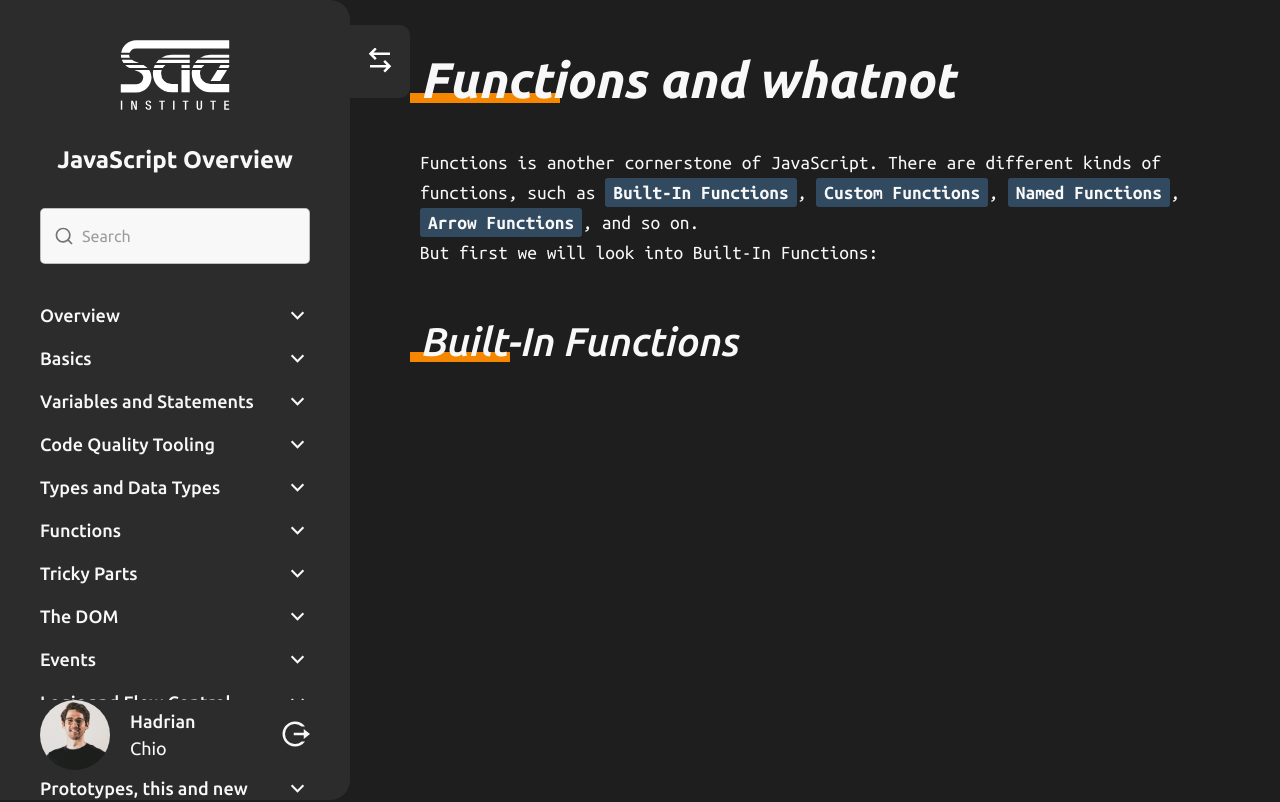
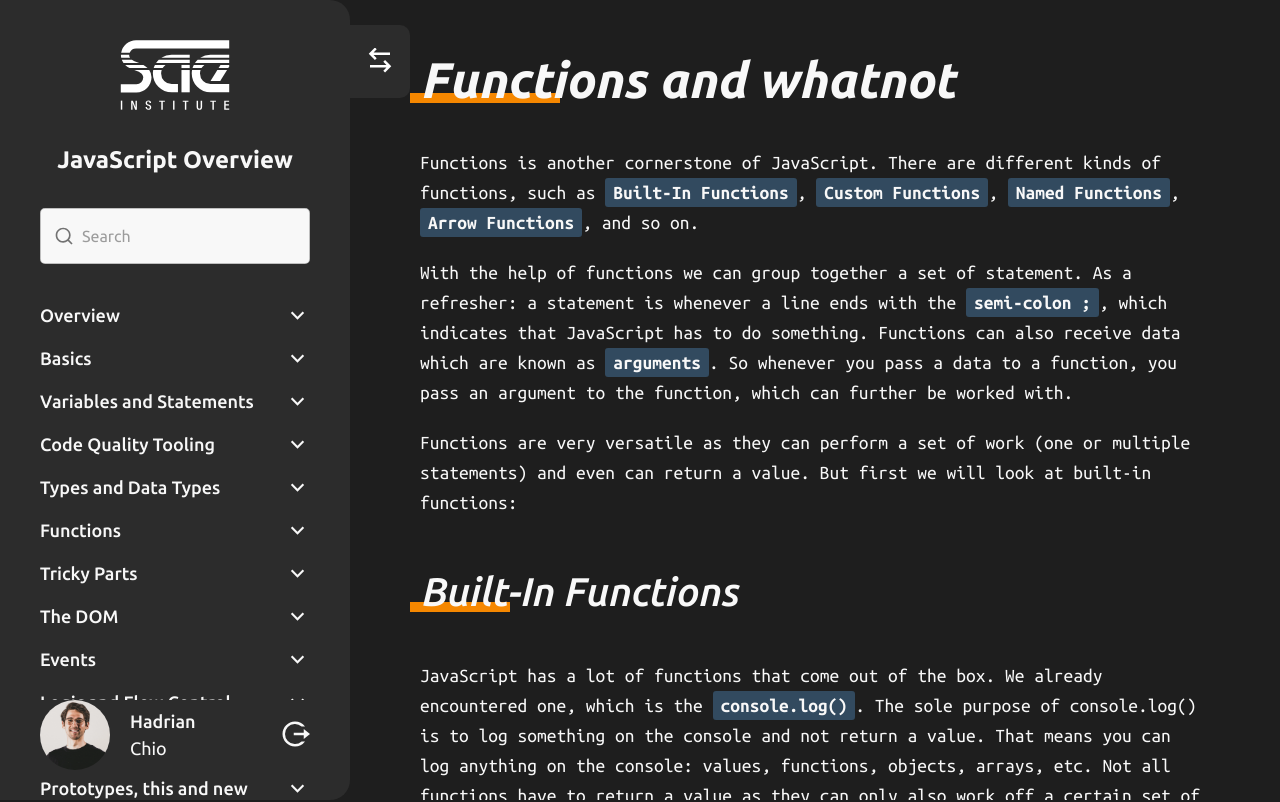
Before and after one commit to abeerance/sae-web-elearning, a Next.js app: page /functions in a window 1280 px wide. Shown: the top 802 px of the page. Built offline with nearby package versions, Linux system fonts and the light colour scheme.

Commit message:
further expanded built-in function page

```diff
--- a/common/translations/en.json
+++ b/common/translations/en.json
@@ -61,7 +61,11 @@
     "codeBlocks2": "Function definitions, if statements, loop are all code-blocks. In those instances you are running some code with several instructions for the computer inside of the block."
   },
   "functions": {
-    "intro1": "<p>Functions is another cornerstone of JavaScript. There are different kinds of functions, such as <strong>Built-In Functions</strong>, <strong>Custom Functions</strong>, <strong>Named Functions</strong>, <strong>Arrow Functions</strong>, and so on. </br>But first we will look into Built-In Functions:</p> "
+    "intro1": "<p>Functions is another cornerstone of JavaScript. There are different kinds of functions, such as <strong>Built-In Functions</strong>, <strong>Custom Functions</strong>, <strong>Named Functions</strong>, <strong>Arrow Functions</strong>, and so on.</p>",
+    "intro2": "<p>With the help of functions we can group together a set of statement. As a refresher: a statement is whenever a line ends with the <strong>semi-colon ;</strong>, which indicates that JavaScript has to do something. Functions can also receive data which are known as <strong>arguments</strong>. So whenever you pass a data to a function, you pass an argument to the function, which can further be worked with.</p>",
+    "intro3": "<p>Functions are very versatile as they can perform a set of work (one or multiple statements) and even can return a value. But first we will look at built-in functions:</p>",
+    "builtin1": "<p>JavaScript has a lot of functions that come out of the box. We already encountered one, which is the <strong>console.log()</strong>. The sole purpose of console.log() is to log something on the console and not return a value. That means you can log anything on the console: values, functions, objects, arrays, etc. Not all functions have to return a value as they can only also work off a certain set of commands.</p>",
+    "builtin2": "<p>Another really interesting built-in function is the <strong>Date.now()</strong>. What this function does is comething weird: It returns the number of milliseconds that have passed since January 1, 1970. It's a standard to convert those millisecond to a desired timesamp 👇</p>"
   },
   "sections": {
     "basics": {
--- a/pages/functions/index.tsx
+++ b/pages/functions/index.tsx
@@ -1,15 +1,40 @@
 import { Box } from '@mui/material';
 import { t } from 'i18next';
+import builtinExample1 from '../../common/assets/functions/function1.webp';
+import dateNowExample from '../../common/assets/functions/function2.webp';
+import { ImageWrapper } from '../../common/components/common/images/image-wrapper';
 import { H1Text } from '../../common/components/common/typography/h1-text';
 import { H2Text } from '../../common/components/common/typography/h2-text';
 import { Paragraph } from '../../common/components/common/typography/paragraph';
 
 export default function Functions() {
+  console.log('hey');
   return (
     <Box sx={{ display: 'flex', flexDirection: 'column', maxWidth: '1024px' }}>
       <H1Text title="Functions and whatnot" boxWidth={150} hasMarginBottom />
       <Paragraph text={t('functions.intro1')} />
+      <Paragraph text={t('functions.intro2')} />
+      <Paragraph text={t('functions.intro3')} />
       <H2Text title="Built-In Functions" marginTop="4rem" hasMarginTop />
+      <Paragraph text={t('functions.builtin1')} />
+      <ImageWrapper
+        source={builtinExample1}
+        description="Tip: you can see by the '>' and '<' arrows if it's a statement or a response. > indicates that it is a statement and < that it is a response to the statement"
+        height="150px"
+        width="400px"
+        fixedWidth
+        hasBottomDescription
+      />
+      <Paragraph text={t('functions.builtin2')} />
+      <ImageWrapper
+        source={dateNowExample}
+        description="An example how to work with new Date and Date.now()"
+        height="270px"
+        width="720px"
+        fixedWidth
+      />
+      {/* Console.clear */}
+      {/* scrollTo */}
     </Box>
   );
 }
```
Also changed, not shown: common/assets/functions/function1.webp (added), common/assets/functions/function2.webp (added).
